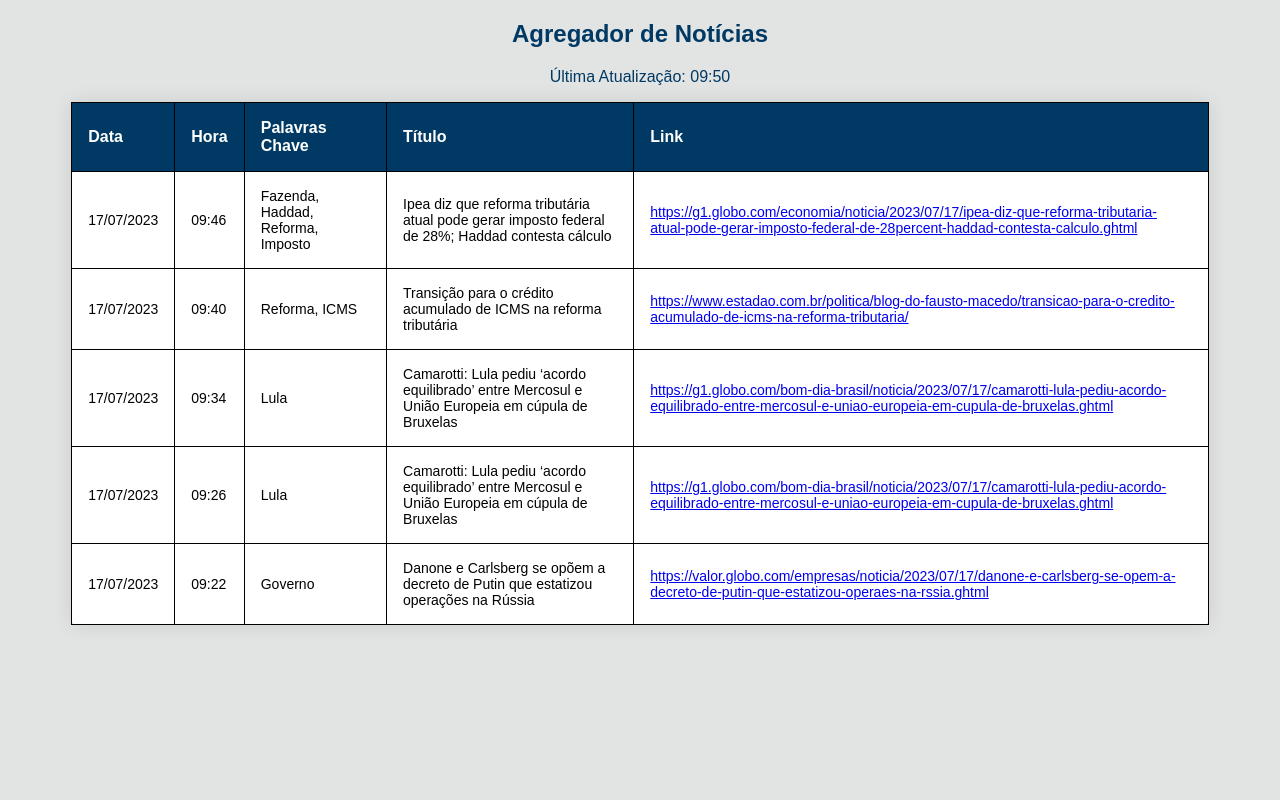
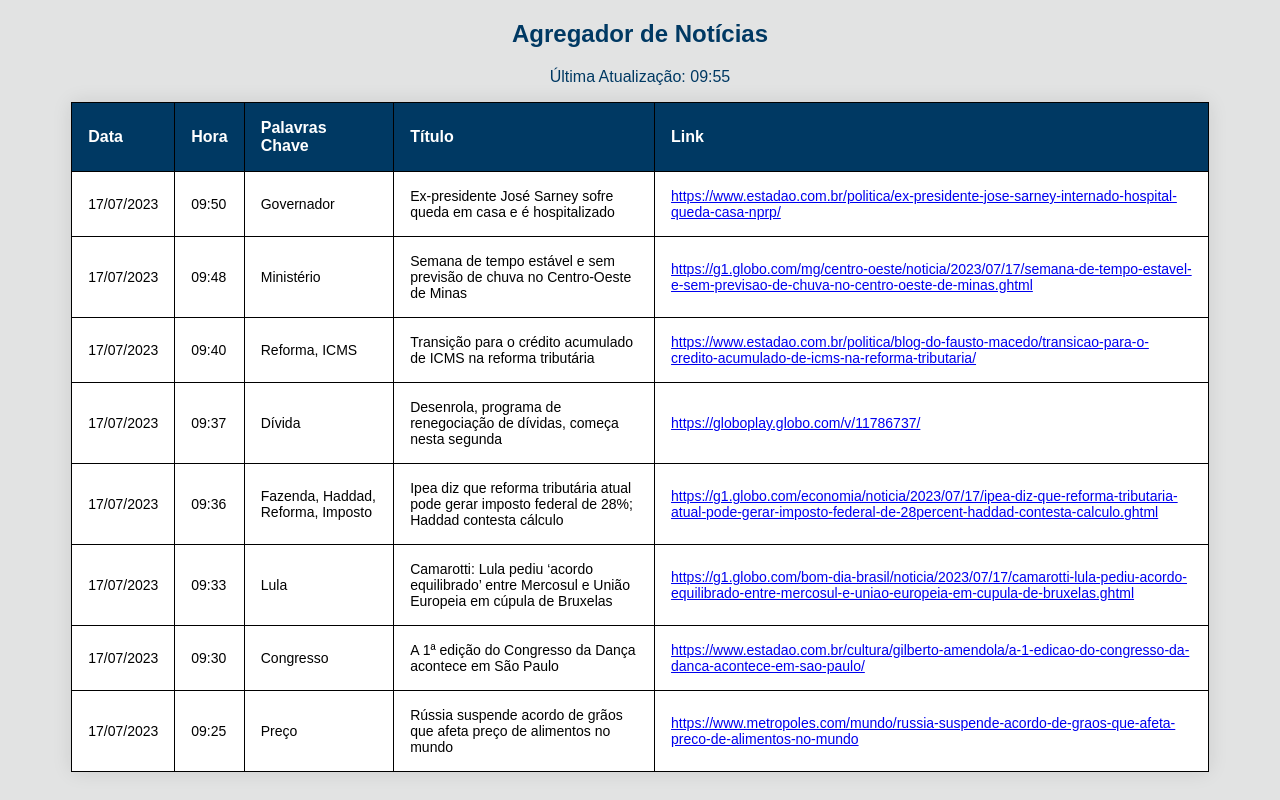
Before and after one commit to blnogueira/AgregN_1, a plain HTML site: page index.html in a window 1280 px wide. Drawn offline with Linux system fonts and the light colour scheme.

Commit message:
Última Atualização: 09:55

```diff
--- a/index.html
+++ b/index.html
@@ -16,7 +16,7 @@ p {  font-family:"Effra", sans-serif; text-align: center; color: #003963;}
 </head>
 
 <h2 >Agregador de Notícias</h2>
-<p style="font-family:"Effra", sans-serif;" > Última Atualização: 09:50</p style="font-family:"Effra", sans-serif;" > <table class="center"> <table border="1" class="dataframe table table-stripped">
+<p style="font-family:"Effra", sans-serif;" > Última Atualização: 09:55</p style="font-family:"Effra", sans-serif;" > <table class="center"> <table border="1" class="dataframe table table-stripped">
   <thead>
     <tr style="text-align: right;">
       <th>Data</th>
@@ -29,10 +29,17 @@ p {  font-family:"Effra", sans-serif; text-align: center; color: #003963;}
   <tbody>
     <tr>
       <td>17/07/2023</td>
-      <td>09:46</td>
-      <td>Fazenda, Haddad, Reforma, Imposto</td>
-      <td>Ipea diz que reforma tributária atual pode gerar imposto federal de 28%; Haddad contesta cálculo</td>
-      <td><a href="https://g1.globo.com/economia/noticia/2023/07/17/ipea-diz-que-reforma-tributaria-atual-pode-gerar-imposto-federal-de-28percent-haddad-contesta-calculo.ghtml">https://g1.globo.com/economia/noticia/2023/07/17/ipea-diz-que-reforma-tributaria-atual-pode-gerar-imposto-federal-de-28percent-haddad-contesta-calculo.ghtml</a></td>
+      <td>09:50</td>
+      <td>Governador</td>
+      <td>Ex-presidente José Sarney sofre queda em casa e é hospitalizado</td>
+      <td><a href="https://www.estadao.com.br/politica/ex-presidente-jose-sarney-internado-hospital-queda-casa-nprp/">https://www.estadao.com.br/politica/ex-presidente-jose-sarney-internado-hospital-queda-casa-nprp/</a></td>
+    </tr>
+    <tr>
+      <td>17/07/2023</td>
+      <td>09:48</td>
+      <td>Ministério</td>
+      <td>Semana de tempo estável e sem previsão de chuva no Centro-Oeste de Minas</td>
+      <td><a href="https://g1.globo.com/mg/centro-oeste/noticia/2023/07/17/semana-de-tempo-estavel-e-sem-previsao-de-chuva-no-centro-oeste-de-minas.ghtml">https://g1.globo.com/mg/centro-oeste/noticia/2023/07/17/semana-de-tempo-estavel-e-sem-previsao-de-chuva-no-centro-oeste-de-minas.ghtml</a></td>
     </tr>
     <tr>
       <td>17/07/2023</td>
@@ -43,24 +50,38 @@ p {  font-family:"Effra", sans-serif; text-align: center; color: #003963;}
     </tr>
     <tr>
       <td>17/07/2023</td>
-      <td>09:34</td>
+      <td>09:37</td>
+      <td>Dívida</td>
+      <td>Desenrola, programa de renegociação de dívidas, começa nesta segunda</td>
+      <td><a href="https://globoplay.globo.com/v/11786737/">https://globoplay.globo.com/v/11786737/</a></td>
+    </tr>
+    <tr>
+      <td>17/07/2023</td>
+      <td>09:36</td>
+      <td>Fazenda, Haddad, Reforma, Imposto</td>
+      <td>Ipea diz que reforma tributária atual pode gerar imposto federal de 28%; Haddad contesta cálculo</td>
+      <td><a href="https://g1.globo.com/economia/noticia/2023/07/17/ipea-diz-que-reforma-tributaria-atual-pode-gerar-imposto-federal-de-28percent-haddad-contesta-calculo.ghtml">https://g1.globo.com/economia/noticia/2023/07/17/ipea-diz-que-reforma-tributaria-atual-pode-gerar-imposto-federal-de-28percent-haddad-contesta-calculo.ghtml</a></td>
+    </tr>
+    <tr>
+      <td>17/07/2023</td>
+      <td>09:33</td>
       <td>Lula</td>
       <td>Camarotti: Lula pediu ‘acordo equilibrado’ entre Mercosul e União Europeia em cúpula de Bruxelas</td>
       <td><a href="https://g1.globo.com/bom-dia-brasil/noticia/2023/07/17/camarotti-lula-pediu-acordo-equilibrado-entre-mercosul-e-uniao-europeia-em-cupula-de-bruxelas.ghtml">https://g1.globo.com/bom-dia-brasil/noticia/2023/07/17/camarotti-lula-pediu-acordo-equilibrado-entre-mercosul-e-uniao-europeia-em-cupula-de-bruxelas.ghtml</a></td>
     </tr>
     <tr>
       <td>17/07/2023</td>
-      <td>09:26</td>
-      <td>Lula</td>
-      <td>Camarotti: Lula pediu ‘acordo equilibrado’ entre Mercosul e União Europeia em cúpula de Bruxelas</td>
-      <td><a href="https://g1.globo.com/bom-dia-brasil/noticia/2023/07/17/camarotti-lula-pediu-acordo-equilibrado-entre-mercosul-e-uniao-europeia-em-cupula-de-bruxelas.ghtml">https://g1.globo.com/bom-dia-brasil/noticia/2023/07/17/camarotti-lula-pediu-acordo-equilibrado-entre-mercosul-e-uniao-europeia-em-cupula-de-bruxelas.ghtml</a></td>
+      <td>09:30</td>
+      <td>Congresso</td>
+      <td>A 1ª edição do Congresso da Dança acontece em São Paulo</td>
+      <td><a href="https://www.estadao.com.br/cultura/gilberto-amendola/a-1-edicao-do-congresso-da-danca-acontece-em-sao-paulo/">https://www.estadao.com.br/cultura/gilberto-amendola/a-1-edicao-do-congresso-da-danca-acontece-em-sao-paulo/</a></td>
     </tr>
     <tr>
       <td>17/07/2023</td>
-      <td>09:22</td>
-      <td>Governo</td>
-      <td>Danone e Carlsberg se opõem a decreto de Putin que estatizou operações na Rússia</td>
-      <td><a href="https://valor.globo.com/empresas/noticia/2023/07/17/danone-e-carlsberg-se-opem-a-decreto-de-putin-que-estatizou-operaes-na-rssia.ghtml">https://valor.globo.com/empresas/noticia/2023/07/17/danone-e-carlsberg-se-opem-a-decreto-de-putin-que-estatizou-operaes-na-rssia.ghtml</a></td>
+      <td>09:25</td>
+      <td>Preço</td>
+      <td>Rússia suspende acordo de grãos que afeta preço de alimentos no mundo</td>
+      <td><a href="https://www.metropoles.com/mundo/russia-suspende-acordo-de-graos-que-afeta-preco-de-alimentos-no-mundo">https://www.metropoles.com/mundo/russia-suspende-acordo-de-graos-que-afeta-preco-de-alimentos-no-mundo</a></td>
     </tr>
   </tbody>
 </table>
```
